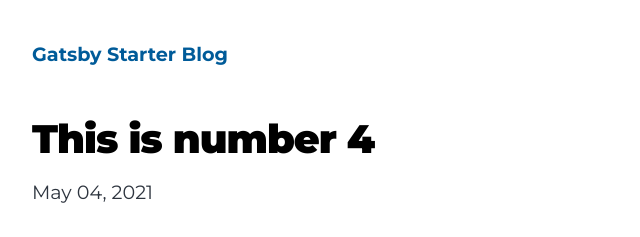
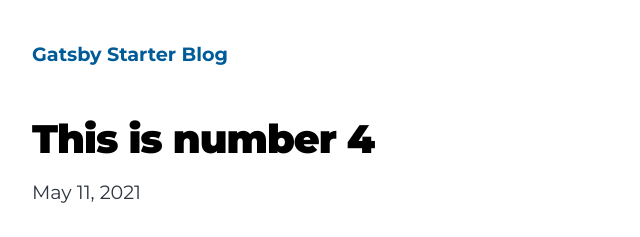
Before and after one commit to stage-templates/netlify-gatsby, a Gatsby site: page /this-is-number-4/ in a window 1280 px wide. Shown: the top 237 px of the page, 292-932 px from the left. Built offline with nearby package versions, Linux system fonts and the light colour scheme; Gatsby itself is replaced by a stand-in of ours.

Commit message:
Update Blog “this-is-number-4/index”

```diff
--- a/content/blog/this-is-number-4/index.md
+++ b/content/blog/this-is-number-4/index.md
@@ -1,6 +1,6 @@
 ---
 title: This is number 4
-date: 2021-05-04T23:15:47.048Z
+date: 2021-05-11T23:20:29.989Z
 description: Check out my latest post
 ---
 Okay, let's see if this works out okay.
```
